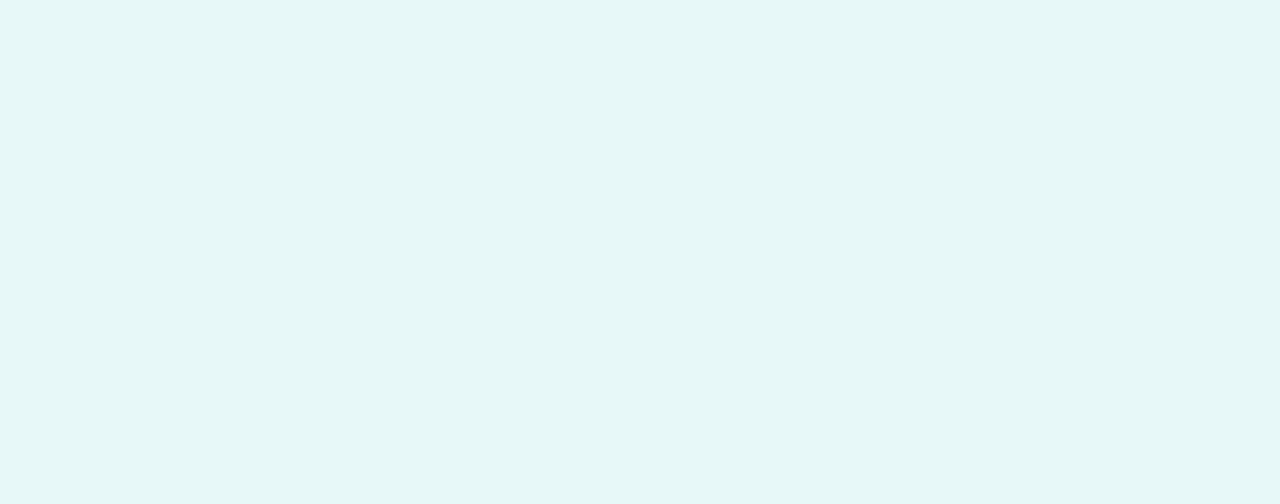
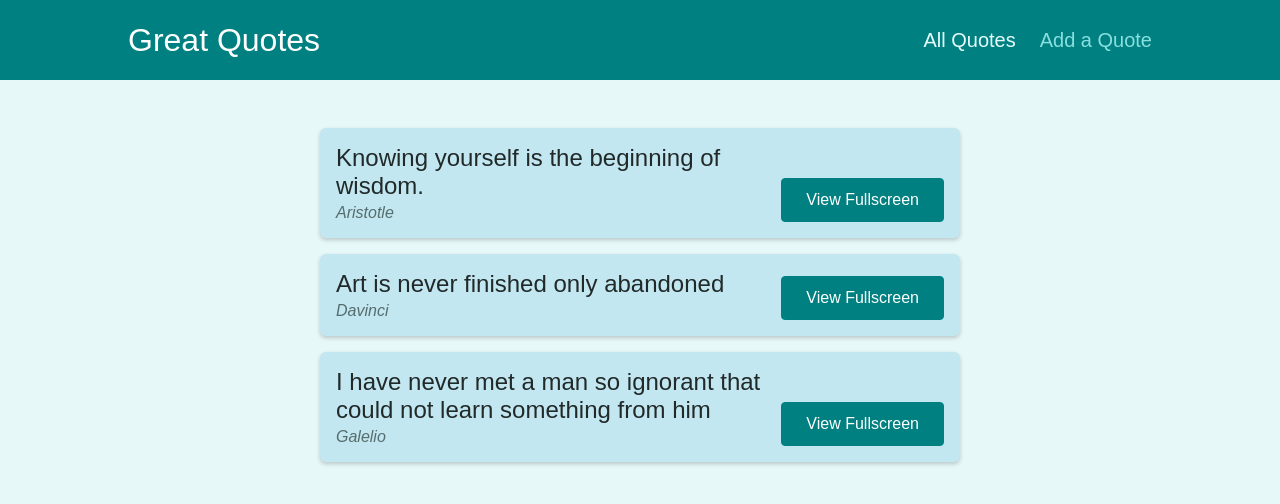
Before and after one commit to ryjcm1/great-qoutes, a React (Create React App) app: page /quotes in a window 1280 px wide. Shown: the top 504 px of the page. Built offline with nearby package versions, Linux system fonts and the light colour scheme.

Commit message:
added pages via router

```diff
--- a/src/App.js
+++ b/src/App.js
@@ -1,8 +1,27 @@
+import { Route, Switch, Redirect } from "react-router";
+import Layout from "./components/layout/Layout";
+import NewQuote from "./pages/NewQuote";
+import AllQuotes from "./pages/AllQuotes";
+import QuoteDetail from "./pages/QuoteDetail";
+
 function App() {
   return (
-    <div>
-
-    </div>
+    <Layout>
+      <Switch>
+        <Route path="/" exact>
+          <Redirect to="/quotes" />
+        </Route>
+        <Route path="/quotes" exact>
+          <AllQuotes />
+        </Route>
+        <Route path="/quotes/:quoteId">
+          <QuoteDetail />
+        </Route>
+        <Route path="/new-quote" exact>
+          <NewQuote />
+        </Route>
+      </Switch>
+    </Layout>
   );
 }
 
--- /dev/null
+++ b/src/components/layout/Layout.js
@@ -0,0 +1,16 @@
+import classes from './Layout.module.css'
+import { Fragment } from 'react'
+import MainNavigation from './MainNavigation'
+
+const Layout = (props) =>{
+    return(
+        <Fragment>
+            <MainNavigation/>
+            <main className={classes.main}>
+                {props.children}
+            </main>
+        </Fragment>
+    )
+}
+
+export default Layout
--- /dev/null
+++ b/src/components/layout/MainNavigation.js
@@ -0,0 +1,22 @@
+import { NavLink } from "react-router-dom";
+import classes from "./MainNavigation.module.css";
+
+const MainNavigation = () => {
+  return (
+    <header className={classes.header}>
+      <div className={classes.logo}>Great Quotes</div>
+      <nav className={classes.nav}>
+        <ul>
+          <li>
+            <NavLink activeClassName={classes.active} to="/quotes">All Quotes</NavLink>
+          </li>
+          <li>
+            <NavLink activeClassName={classes.active} to="/new-quote">Add a Quote</NavLink>
+          </li>
+        </ul>
+      </nav>
+    </header>
+  );
+};
+
+export default MainNavigation;
--- a/src/components/quotes/QuoteItem.js
+++ b/src/components/quotes/QuoteItem.js
@@ -1,4 +1,5 @@
 import classes from './QuoteItem.module.css';
+import {Link} from 'react-router-dom'
 
 const QuoteItem = (props) => {
   return (
@@ -9,9 +10,9 @@
         </blockquote>
         <figcaption>{props.author}</figcaption>
       </figure>
-      <a className='btn'>
+      <Link to={`/quotes/${props.id}`} className='btn'>
         View Fullscreen
-      </a>
+      </Link>
     </li>
   );
 };
--- a/src/index.js
+++ b/src/index.js
@@ -1,6 +1,12 @@
-import ReactDOM from 'react-dom';
+import ReactDOM from "react-dom";
+import { BrowserRouter } from "react-router-dom";
 
-import './index.css';
-import App from './App';
+import "./index.css";
+import App from "./App";
 
-ReactDOM.render(<App />, document.getElementById('root'));
+ReactDOM.render(
+  <BrowserRouter>
+    <App />
+  </BrowserRouter>,
+  document.getElementById("root")
+);
--- /dev/null
+++ b/src/pages/AllQuotes.js
@@ -0,0 +1,25 @@
+import QuoteList from "../components/quotes/QuoteList";
+
+const DUMMY_DATA = [
+  {
+    id: "q1",
+    author: "Aristotle",
+    text: "Knowing yourself is the beginning of wisdom.",
+  },
+  {
+    id: "q2",
+    author: "Davinci",
+    text: "Art is never finished only abandoned",
+  },
+  {
+    id: "q3",
+    author: "Galelio",
+    text: "I have never met a man so ignorant that could not learn something from him",
+  },
+];
+
+const AllQuotes = () => {
+  return <QuoteList quotes={DUMMY_DATA} />;
+};
+
+export default AllQuotes;
--- /dev/null
+++ b/src/pages/NewQuote.js
@@ -0,0 +1,9 @@
+import QuoteForm from "../components/quotes/QuoteForm";
+
+const NewQuote = () => {
+  return (
+      <QuoteForm />
+  );
+};
+
+export default NewQuote;
--- /dev/null
+++ b/src/pages/QuoteDetail.js
@@ -0,0 +1,20 @@
+import { useParams, Route } from 'react-router-dom'
+import { Fragment } from 'react'
+import Comments from '../components/comments/Comments'
+
+const QuoteDetail = () =>{
+    const params = useParams()
+
+    return (
+        <Fragment>
+            <h1>Quote Detail Page</h1>
+            <p>{params.quoteId}</p>
+
+            <Route path={`/quotes/${params.quoteId}/comments`} >
+                <Comments/>
+            </Route>
+        </Fragment>
+    )
+}
+
+export default QuoteDetail
```
